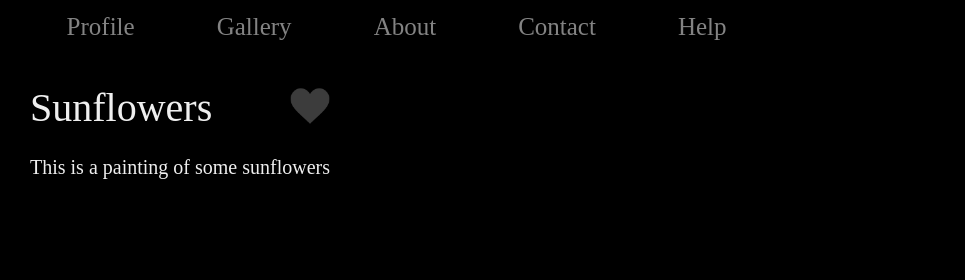
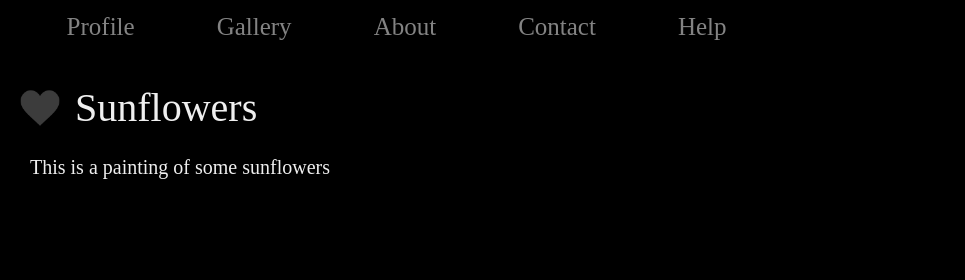
Before and after one commit to conkip/Art-Buisness-Website, a plain HTML site: page public_html/gallery.html in a window 1280 px wide. Both pictures are taken after a click on the picture 259 px from the left and 250 px from the top of the page. Shown: the top 280 px of the page, 315-1280 px from the left. Drawn offline with Linux system fonts and the light colour scheme.

Commit message:
fix heart

```diff
--- a/style/style.css
+++ b/style/style.css
@@ -125,6 +125,7 @@ a {
 #extendedTitle {
     font-size: 40px;
     margin-top: 10px;
+    margin-left: 75px;
 }
 #extendedDescription {
     font-size: 20px;
@@ -195,8 +196,9 @@ a {
 #heart {
     width: 40px;
     filter: grayscale(100%);
-    float: right;
-    margin-top: -30px;
+    float: left;
+    margin-top: -28px;
+    margin-left: 20px;
 }
 
 /* ----------------------ABOUT---------------------- */
```
